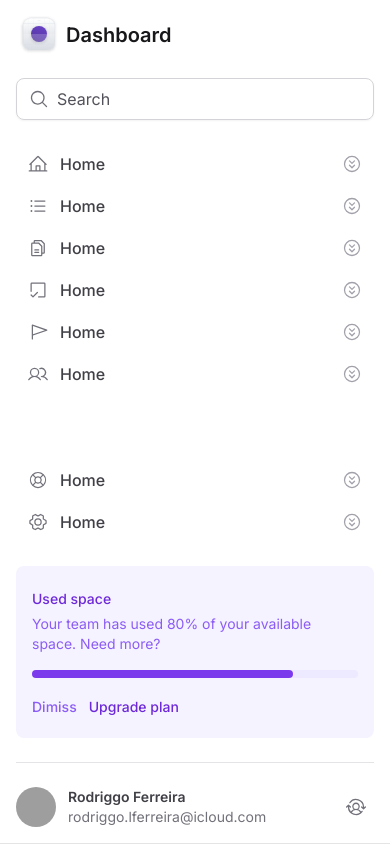
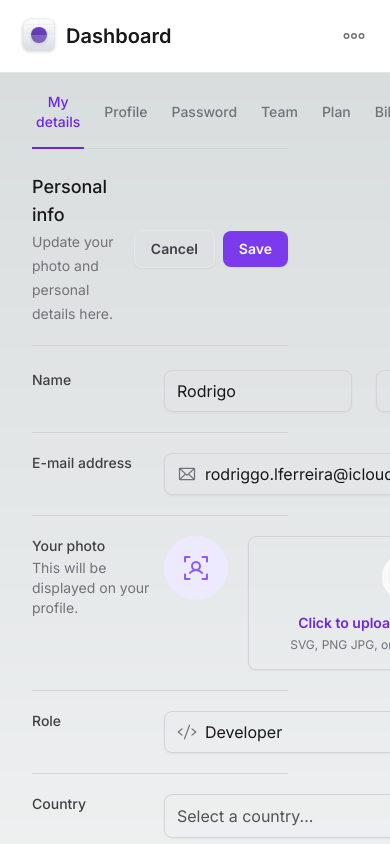
Before and after one commit to rodlferreira/dashboardGeneric, a Next.js app: page / in a window 390 px wide. Shown: the top 844 px of the page. Built offline with nearby package versions, Linux system fonts and the light colour scheme; grey boxes are pictures that could not be loaded.

Commit message:
vigésimo primeiro dia de desenvolvimento do Dashboard

```diff
--- a/package.json
+++ b/package.json
@@ -11,6 +11,7 @@
   "dependencies": {
     "@formkit/auto-animate": "^0.7.0",
     "@phosphor-icons/react": "^2.0.10",
+    "@radix-ui/react-collapsible": "^1.0.3",
     "@radix-ui/react-select": "^1.2.2",
     "@radix-ui/react-tabs": "^1.0.4",
     "@types/node": "20.4.8",
--- a/src/app/layout.tsx
+++ b/src/app/layout.tsx
@@ -20,7 +20,7 @@ export default function RootLayout({
       <body className={inter.className}>
         <div className="grid min-h-screen grid-cols-app">
           <Sidebar />
-          <main className="px-8 pb-12 pt-8">
+          <main className="px-8 pb-12 pt-8 lg:col-start-2 lg:px-8 lg:pt-8">
             {children}
           </main>
         </div>
--- a/src/components/Sidebar/index.tsx
+++ b/src/components/Sidebar/index.tsx
@@ -1,16 +1,27 @@
 'use client';
-import { GearSix, Lifebuoy, MagnifyingGlass } from "@phosphor-icons/react";
+import { DotsThreeOutline, GearSix, Lifebuoy, MagnifyingGlass } from "@phosphor-icons/react";
 import { Logo } from "./Logo";
 import { MainNavigation } from "./MainNavigation";
 import { NavItem } from "./MainNavigation/NavItem";
 import { UsedSpaceWidget } from "./MainNavigation/UsedSpaceWidget";
 import { Profile } from "./Profile";
 import { InputRoot, InputControl, InputPrefix } from "../Input";
+import * as Collpasible from '@radix-ui/react-collapsible'
+import { Button } from "../Button";
 
 export function Sidebar() {
     return (
-        <aside className="border-b border-zinc-200 p-4 bottom-0 flex flex-col gap-6 fixed left-0 top-0 right-0 z-20 bg-white lg:right-auto lg:w-80 lg:border-r lg:px-5 lg:py-8 lg:relative">
+        <Collpasible.Root className=" first-letter: border-b border-zinc-200 p-4  data-[state=open]:bottom-0  lg:data-[state=closed]:bottom-0 flex flex-col gap-6 fixed left-0 top-0 right-0 z-20 bg-white lg:right-auto lg:w-80 lg:border-r lg:px-5 lg:py-8 lg:relative">
+            <div className="flex items-center justify-between">
                 <Logo />
+                <Collpasible.Trigger asChild className="lg:hidden">
+                        <Button variant="ghost">
+                            <DotsThreeOutline className="h-6 w-6"/>
+                        </Button>
+                </Collpasible.Trigger>
+            </div>
+
+            <Collpasible.Content forceMount className="flex-1 flex flex-col gap-6 data-[state=closed]:hidden lg:data-[state=closed]:flex">
                 <InputRoot>
                     <InputPrefix>
                         <MagnifyingGlass className="h-5 w-5 text-zinc-500" />
@@ -28,6 +39,7 @@ export function Sidebar() {
                     <div className="h-px bg-zinc-200 " />
                     <Profile />
                 </div>
-        </aside>
+            </Collpasible.Content>
+        </Collpasible.Root>
     )
 }
```
Also changed, not shown: 1 other file (tests, documents, lock files or other folders). Lines whose indentation alone changed are shown as unchanged.
